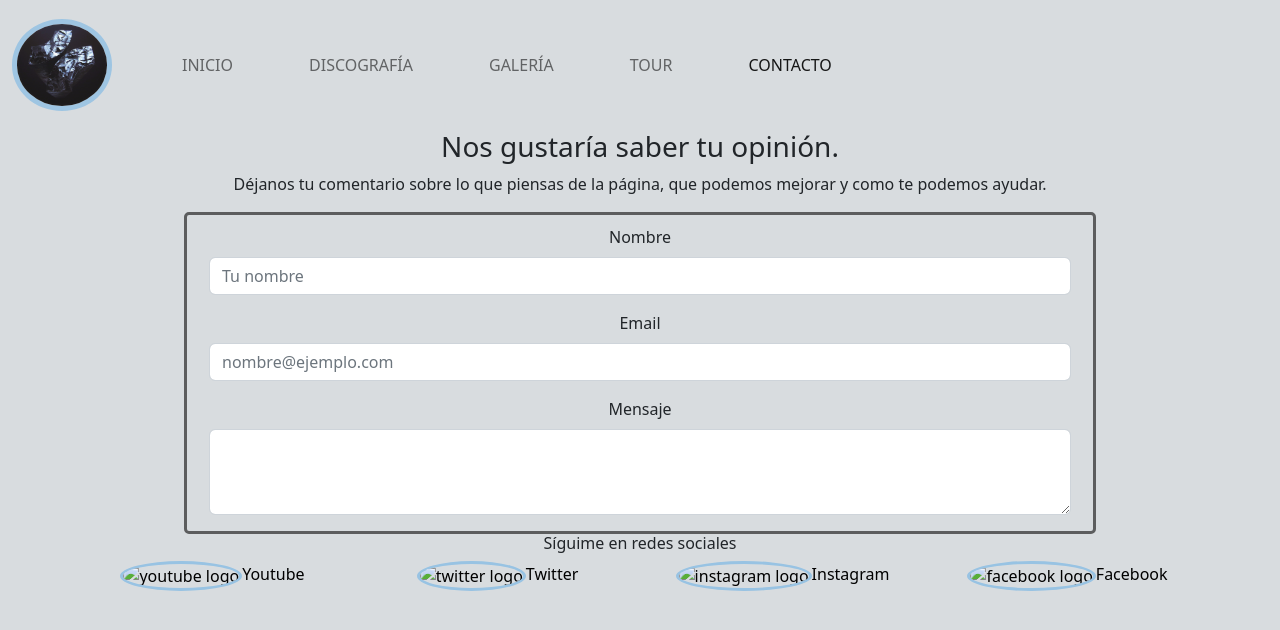
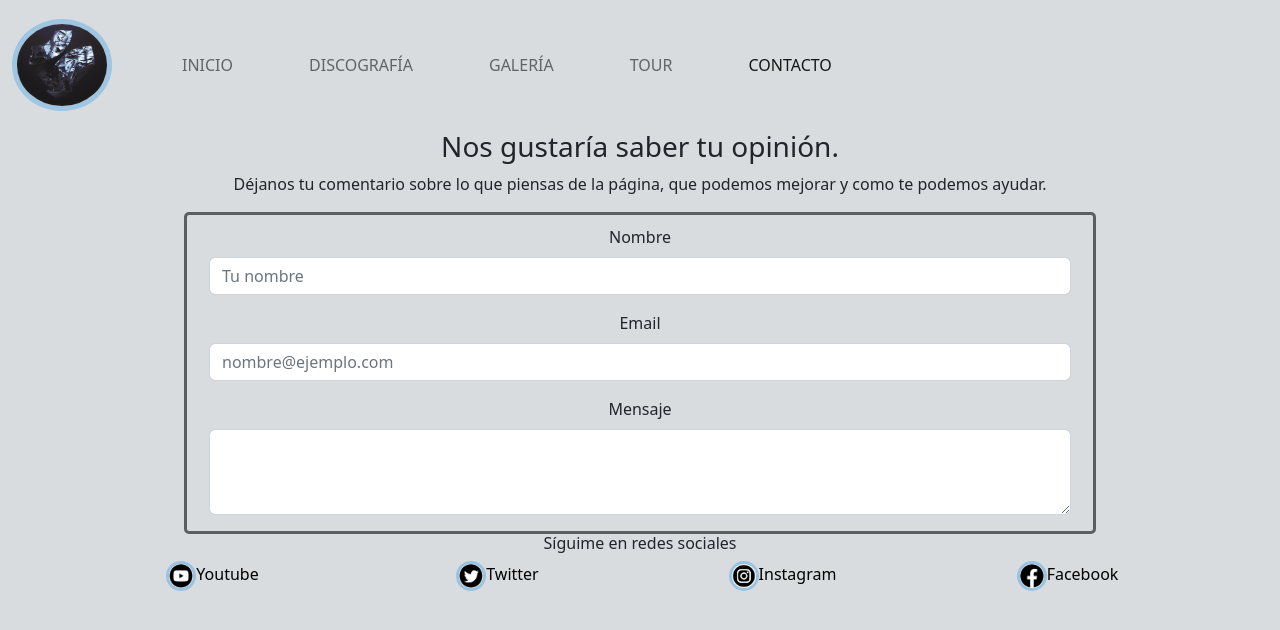
Before and after one commit to ahic1601/aprendiendo-Bootstrap---Alejandro-Iglesias, a plain HTML site: page pages/contacto.html in a window 1280 px wide. Drawn offline with nearby package versions, Linux system fonts and the light colour scheme; the site is published under a folder, as on GitHub Pages, so addresses that start at the root find nothing.

Commit message:
corrijo errores en footer y discografia

```diff
--- a/pages/contacto.html
+++ b/pages/contacto.html
@@ -68,14 +68,14 @@
             <h6>Síguime en redes sociales</h6>
             <div class="row">
                 <a class="col" href="https://www.youtube.com/c/JasonRossOfc" target="_blank" rel="noopener noreferrer"><img
-                        src="/images/ytlogo.jpg" alt="youtube logo">Youtube</a>
+                        src="../images/ytlogo.jpg" alt="youtube logo">Youtube</a>
                 <a class="col" href="https://twitter.com/JasonRossOfc?ref_src=twsrc%5Egoogle%7Ctwcamp%5Eserp%7Ctwgr%5Eauthor"
-                    target="_blank" rel="noopener noreferrer"><img src="/images/twttlogo.jpg"
+                    target="_blank" rel="noopener noreferrer"><img src="../images/twttlogo.jpg"
                         alt="twitter logo">Twitter</a>
                 <a class="col" href="https://www.instagram.com/jasonrossofficial" target="_blank" rel="noopener noreferrer"><img
-                        src="/images/instalogo.jpg" alt="instagram logo">Instagram</a>
+                        src="../images/instalogo.jpg" alt="instagram logo">Instagram</a>
                 <a class="col" href="https://www.facebook.com/jasonrossofficial" target="_blank" rel="noopener noreferrer"><img
-                        src="/images/fblogo.jpg" alt="facebook logo">Facebook</a>
+                        src="../images/fblogo.jpg" alt="facebook logo">Facebook</a>
             </div>
         </footer>
 
```
Also changed, not shown: pages/discografía.html (+4 -4 lines).
